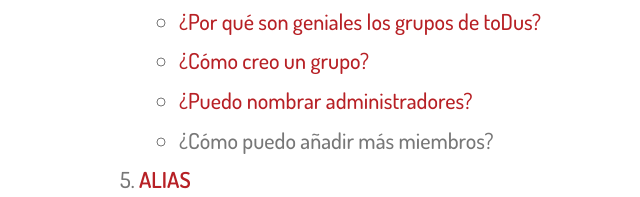
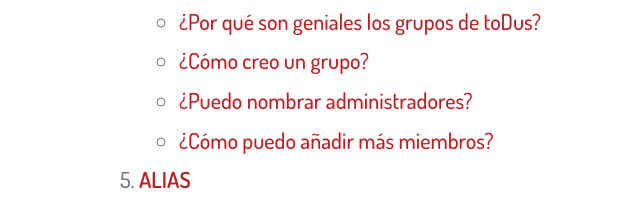
Before and after one commit to Z17-CU/todus-page, a plain HTML site: page page/faq.html in a window 1280 px wide. Shown: the part 1400-1597 px from the top of the page, without its empty margins (11-651 px from the left). Drawn offline with Linux system fonts and the light colour scheme; files whose address does not match are found by name.

Commit message:
[UPD] Fix error

```diff
--- a/page/faq.html
+++ b/page/faq.html
@@ -99,7 +99,7 @@
                     <li><a href="#4.1">¿Por qué son geniales los grupos de toDus?</a></li>
                     <li><a href="#4.2">¿Cómo creo un grupo?</a></li>
                     <li><a href="#4.3">¿Puedo nombrar administradores?</a></li>
-                    <li><a href="#4.4"></a>¿Cómo puedo añadir más miembros?</a></li>
+                    <li><a href="#4.4">¿Cómo puedo añadir más miembros?</a></li>
                 </ul>
             </li>
             <li>
```
